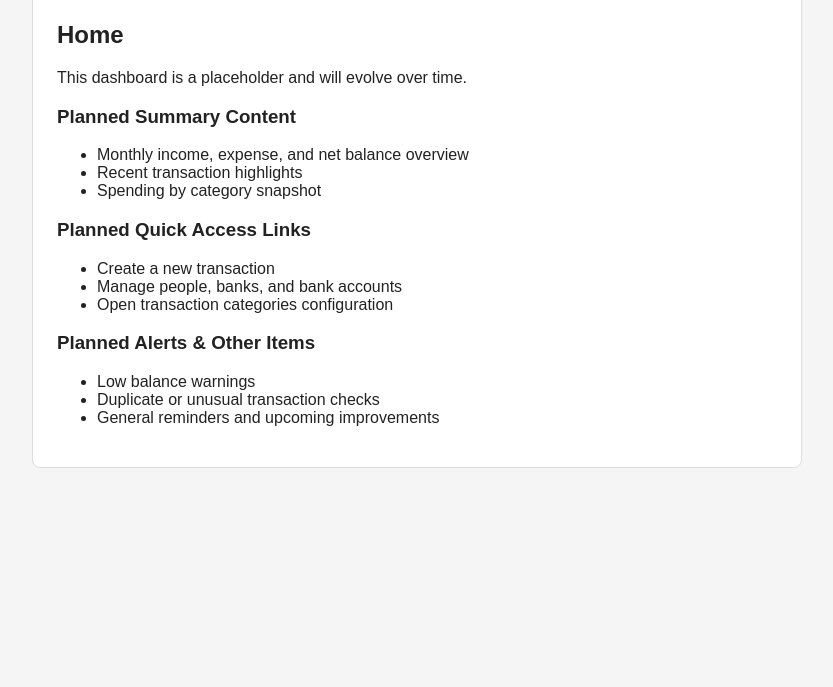
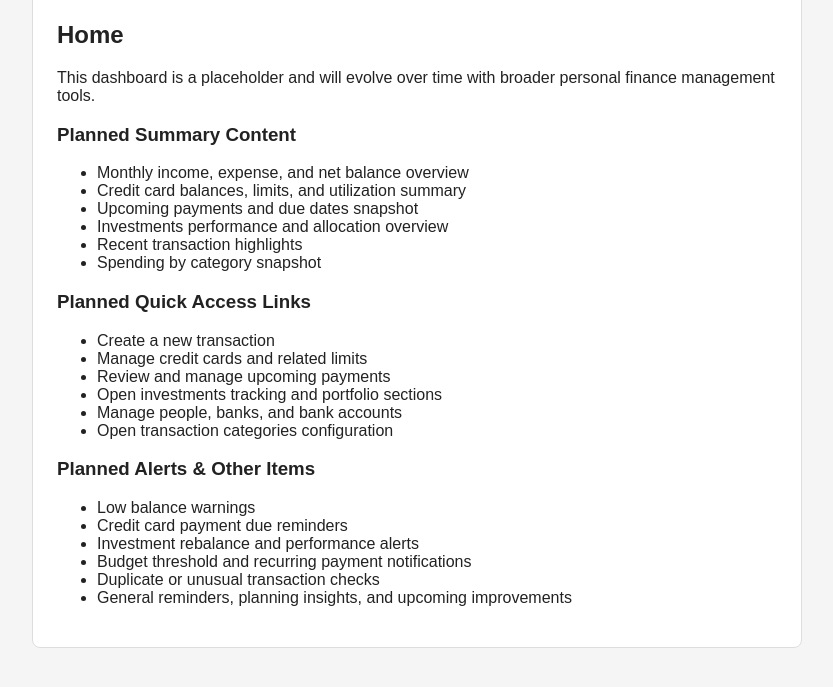
Before and after one commit to hrkns/personal-finances, a website: page web/index.html in a window 1280 px wide. Shown: the part 205-892 px from the top of the page, without its empty margins (223-1056 px from the left). Before the commit the page ends 800 px from the top, so only its background shows below. Drawn offline with Linux system fonts and the light colour scheme; no server answers.

Commit message:
Update home placeholder content

```diff
--- a/web/index.html
+++ b/web/index.html
@@ -18,11 +18,14 @@
 
     <section id="view-home" class="view" data-view="home">
       <h2>Home</h2>
-      <p>This dashboard is a placeholder and will evolve over time.</p>
+      <p>This dashboard is a placeholder and will evolve over time with broader personal finance management tools.</p>
 
       <h3>Planned Summary Content</h3>
       <ul>
         <li>Monthly income, expense, and net balance overview</li>
+        <li>Credit card balances, limits, and utilization summary</li>
+        <li>Upcoming payments and due dates snapshot</li>
+        <li>Investments performance and allocation overview</li>
         <li>Recent transaction highlights</li>
         <li>Spending by category snapshot</li>
       </ul>
@@ -30,6 +33,9 @@
       <h3>Planned Quick Access Links</h3>
       <ul>
         <li>Create a new transaction</li>
+        <li>Manage credit cards and related limits</li>
+        <li>Review and manage upcoming payments</li>
+        <li>Open investments tracking and portfolio sections</li>
         <li>Manage people, banks, and bank accounts</li>
         <li>Open transaction categories configuration</li>
       </ul>
@@ -37,8 +43,11 @@
       <h3>Planned Alerts &amp; Other Items</h3>
       <ul>
         <li>Low balance warnings</li>
+        <li>Credit card payment due reminders</li>
+        <li>Investment rebalance and performance alerts</li>
+        <li>Budget threshold and recurring payment notifications</li>
         <li>Duplicate or unusual transaction checks</li>
-        <li>General reminders and upcoming improvements</li>
+        <li>General reminders, planning insights, and upcoming improvements</li>
       </ul>
     </section>
 
```
